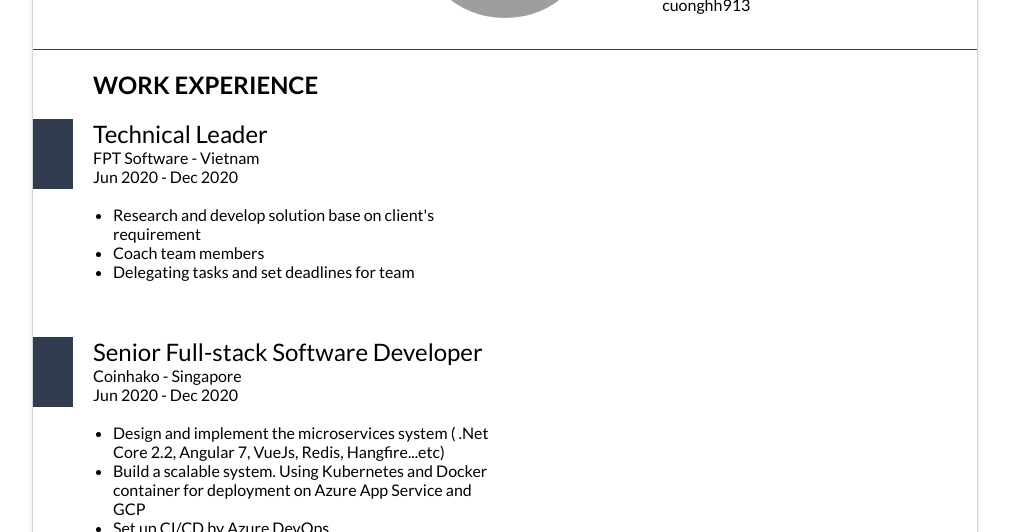
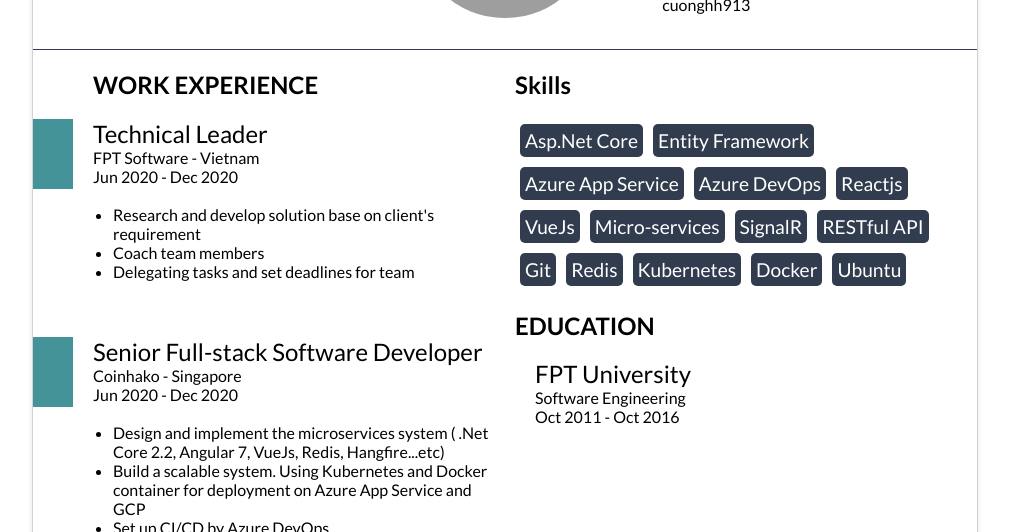
Before and after one commit to mrhocuong/ch-resume, a React (Create React App) app: page / in a window 1280 px wide. Shown: the part 240-772 px from the top of the page, without its empty margins (135-1144 px from the left). Built offline with nearby package versions, Linux system fonts and the light colour scheme; grey boxes are pictures that could not be loaded.

Commit message:
implement skills

```diff
--- a/src/App.tsx
+++ b/src/App.tsx
@@ -1,9 +1,26 @@
 import A4Page from './components/A4Page';
 import PageTag from './components/PageTag';
+import SkillTag from './components/SkillTag';
 import WorkExperience from './components/WorkExperience';
 import Style from './styles/App.module.scss';
 
 function App() {
+  const skills = [
+    'Asp.Net Core',
+    'Entity Framework',
+    'Azure App Service',
+    'Azure DevOps',
+    'Reactjs',
+    'VueJs',
+    'Micro-services',
+    'SignalR',
+    'RESTful API',
+    'Git',
+    'Redis',
+    'Kubernetes',
+    'Docker',
+    'Ubuntu',
+  ];
   return (
     <div className={Style.App}>
       <A4Page>
@@ -37,6 +54,7 @@ function App() {
             <div className={`${Style.column} ${Style.left}`}>
               <h2>WORK EXPERIENCE</h2>
               <WorkExperience
+                hasTag
                 title={'Technical Leader'}
                 range={'Jun 2020 - Dec 2020'}
                 company={'FPT Software - Vietnam'}
@@ -47,6 +65,7 @@ function App() {
                 ]}
               />
               <WorkExperience
+                hasTag
                 title={'Senior Full-stack Software Developer'}
                 range={'Jun 2020 - Dec 2020'}
                 company={'Coinhako - Singapore'}
@@ -58,6 +77,7 @@ function App() {
                 ]}
               />
               <WorkExperience
+                hasTag
                 title={'Full-stack Software Developer'}
                 range={'Jun 2020 - Dec 2020'}
                 company={'Saigon Technology Software - Vietnam'}
@@ -69,16 +89,30 @@ function App() {
                 ]}
               />
             </div>
-            <div className={Style.column}></div>
+            <div className={`${Style.column} ${Style.right}`}>
+              <h2>Skills</h2>
+              {skills.map((skill) => (
+                <SkillTag name={skill} />
+              ))}
+              <h2>EDUCATION</h2>
+              <WorkExperience
+                hasTag={false}
+                title={'FPT University'}
+                company={'Software Engineering'}
+                range={'Oct 2011 - Oct 2016'}
+                achievements={[]}
+              />
+            </div>
           </div>
         </div>
       </A4Page>
 
       <A4Page>
-        <div className={Style.body}>
+        <div className={Style.page}>
+          <div className={`${Style.body} ${Style.secondPage}`}>
             <div className={`${Style.column} ${Style.left}`}>
-            <h2>WORK EXPERIENCE</h2>
               <WorkExperience
+                hasTag
                 title={'Full-stack Developer'}
                 range={'Jun 2020 - Dec 2020'}
                 company={'FPT Software - Vietnam'}
@@ -91,6 +125,7 @@ function App() {
             </div>
             <div className={Style.column}></div>
           </div>
+        </div>
       </A4Page>
     </div>
   );
--- a/src/components/PageTag.tsx
+++ b/src/components/PageTag.tsx
@@ -2,6 +2,7 @@ import { FC } from 'react';
 import Style from '../styles/PageTag.module.scss';
 
 interface PageTagProps {
+  isSecondary?: boolean;
   position?: 'left' | 'right';
 }
 const PageTag: FC<PageTagProps> = (props) => {
@@ -9,7 +10,7 @@ const PageTag: FC<PageTagProps> = (props) => {
     <div
       className={`${Style.tag} ${
         props.position === 'right' ? Style.right : null
-      }`}
+      }  ${props.isSecondary ? Style.secondary : null}`}
     ></div>
   );
 };
--- /dev/null
+++ b/src/components/SkillTag.tsx
@@ -0,0 +1,11 @@
+import { FC } from 'react';
+import Style from '../styles/SkillTag.module.scss';
+
+interface SkillTagProps {
+  name: string;
+}
+const SkillTag: FC<SkillTagProps> = (props) => {
+  return <span className={Style.skillTag}>{props.name}</span>;
+};
+
+export default SkillTag;
--- a/src/components/WorkExperience.tsx
+++ b/src/components/WorkExperience.tsx
@@ -2,17 +2,18 @@ import { FC, ReactNode } from 'react';
 import Style from '../styles/WorkExperience.module.scss';
 import PageTag from './PageTag';
 interface IA4PageProps {
+  hasTag: boolean;
   title: string;
   range: string;
   company: string;
   achievements: string[];
 }
 const WorkExperience: FC<IA4PageProps> = (props) => {
-  const { title, company, range, achievements } = props;
+  const { hasTag, title, company, range, achievements } = props;
   return (
     <div className={Style.workExperience}>
       <div className={Style.headerWrapper}>
-        <PageTag />
+        {hasTag && <PageTag isSecondary />}
         <div className={Style.header}>
           <div className={Style.title}>{title}</div>
           <div className={Style.company}>{company}</div>
--- a/src/styles/App.module.scss
+++ b/src/styles/App.module.scss
@@ -33,6 +33,9 @@
     }
     .body {
       display: flex;
+      &.secondPage {
+        padding-top: 40px;
+      }
       .column {
         width: 50%;
         &.left {
@@ -42,6 +45,9 @@
             }
           }
         }
+        &.right {
+          padding-left: 20px;
+        }
       }
     }
   }
--- a/src/styles/PageTag.module.scss
+++ b/src/styles/PageTag.module.scss
@@ -6,4 +6,8 @@
   &.right {
     float: right;
   }
+
+  &.secondary {
+    background-color: $secondary--color;
+  }
 }
--- /dev/null
+++ b/src/styles/SkillTag.module.scss
@@ -0,0 +1,10 @@
+@import './variables';
+.skillTag {
+  background: $primary--color;
+  color: white;
+  margin: 5px;
+  padding: 5px;
+  font-size: 1.2rem;
+  border-radius: 5px;
+  display: inline-block;
+}
--- a/src/styles/_variables.scss
+++ b/src/styles/_variables.scss
@@ -1 +1,2 @@
 $primary--color: #313c4e;
+$secondary--color: #449399;
```
Lines whose indentation alone changed are shown as unchanged.
